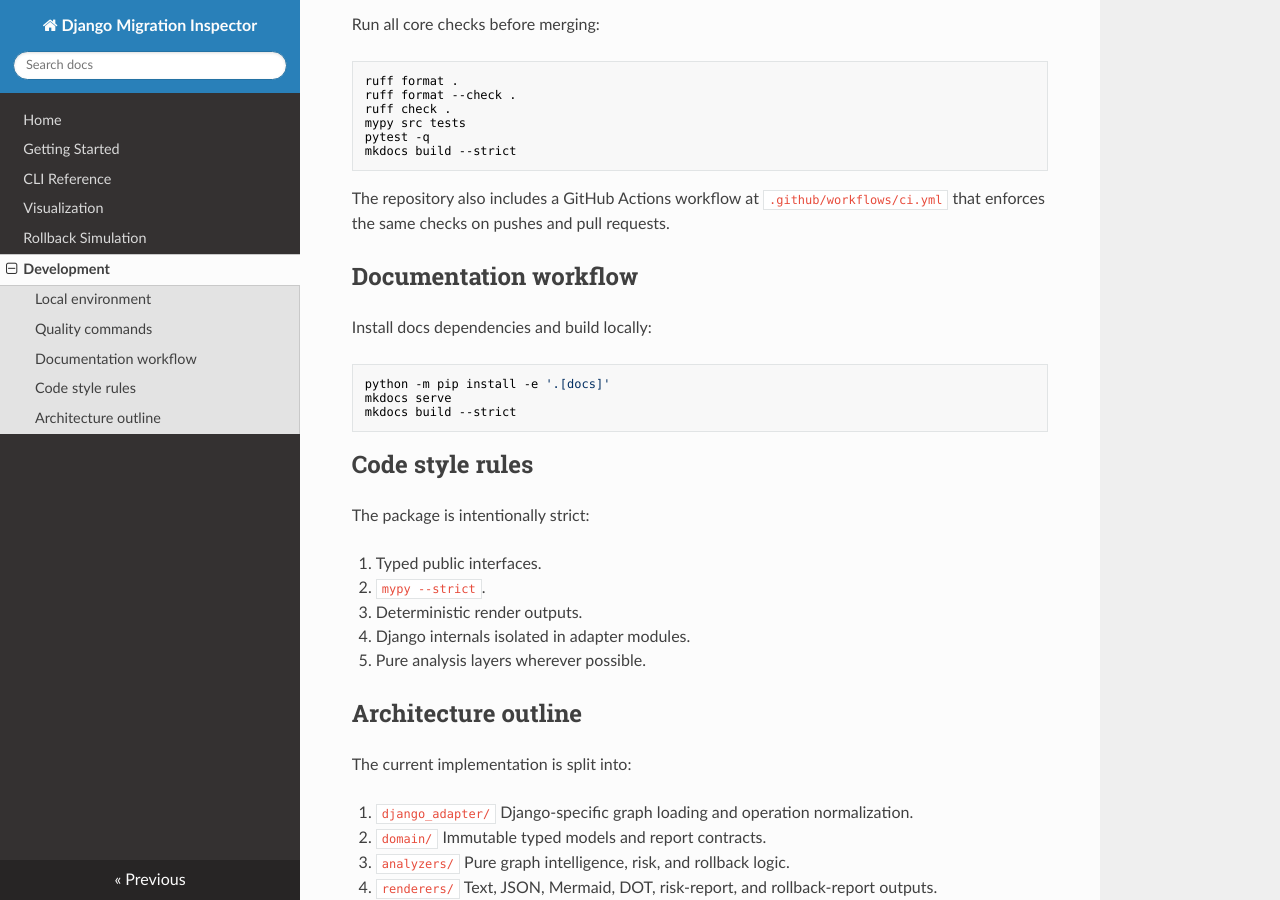
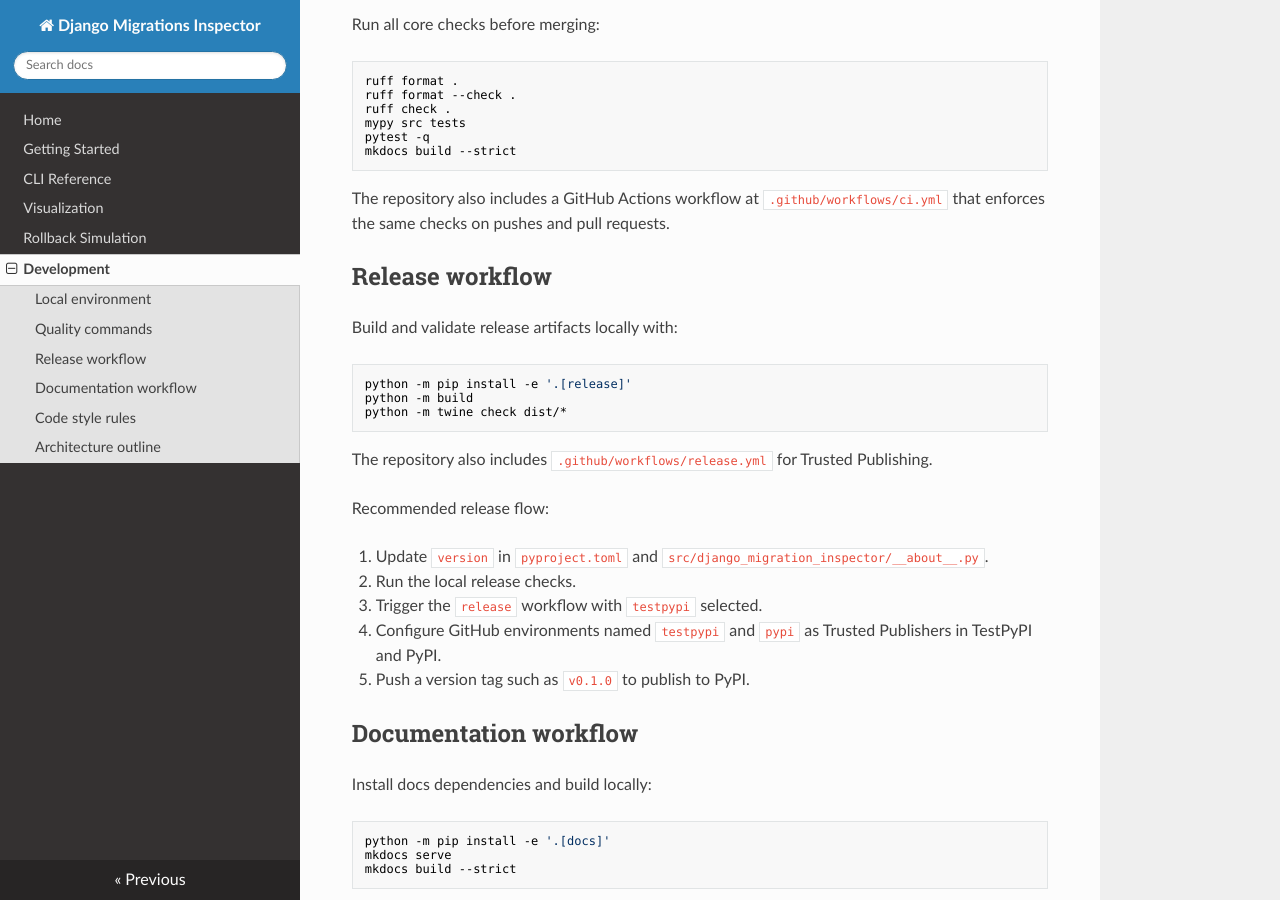
Before and after one commit to DevilsAutumn/django-migrations-inspector, an MkDocs documentation site: the page built from docs/development.md, in a window 1280 px wide and 900 px high, scrolled down 439 px. Built offline with MkDocs 1.6.1, drawn with Linux system fonts in a browser that asks for light colours; nearby versions of some CDN libraries.

Commit message:
Setup Package release

````diff
--- a/docs/development.md
+++ b/docs/development.md
@@ -27,6 +27,26 @@
 
 The repository also includes a GitHub Actions workflow at `.github/workflows/ci.yml` that
 enforces the same checks on pushes and pull requests.
+
+## Release workflow
+
+Build and validate release artifacts locally with:
+
+```bash
+python -m pip install -e '.[release]'
+python -m build
+python -m twine check dist/*
+```
+
+The repository also includes `.github/workflows/release.yml` for Trusted Publishing.
+
+Recommended release flow:
+
+1. Update `version` in `pyproject.toml` and `src/django_migration_inspector/__about__.py`.
+2. Run the local release checks.
+3. Trigger the `release` workflow with `testpypi` selected.
+4. Configure GitHub environments named `testpypi` and `pypi` as Trusted Publishers in TestPyPI and PyPI.
+5. Push a version tag such as `v0.1.0` to publish to PyPI.
 
 ## Documentation workflow
 
--- a/mkdocs.yml
+++ b/mkdocs.yml
@@ -1,4 +1,4 @@
-site_name: Django Migration Inspector
+site_name: Django Migrations Inspector
 site_description: migration safety toolkit for Django.
 docs_dir: docs
 site_dir: site
````
Also changed, not shown: README.md (+17 -3 lines), docs/getting-started.md (+7 -7 lines), docs/index.md (+2 -2 lines), pyproject.toml (+10 -5 lines), release/0.1.0.md (added, +24 -0 lines), 1 other file.
